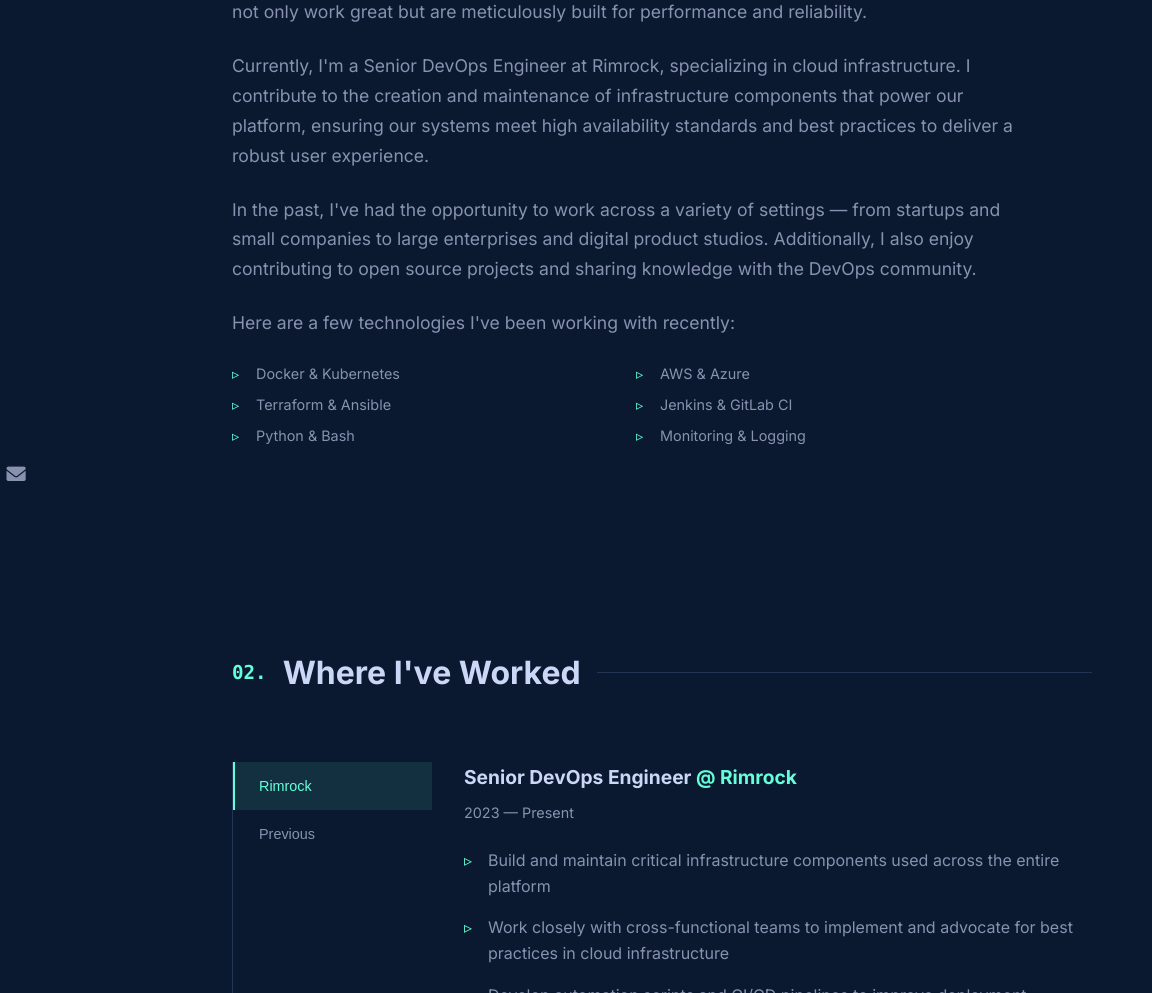
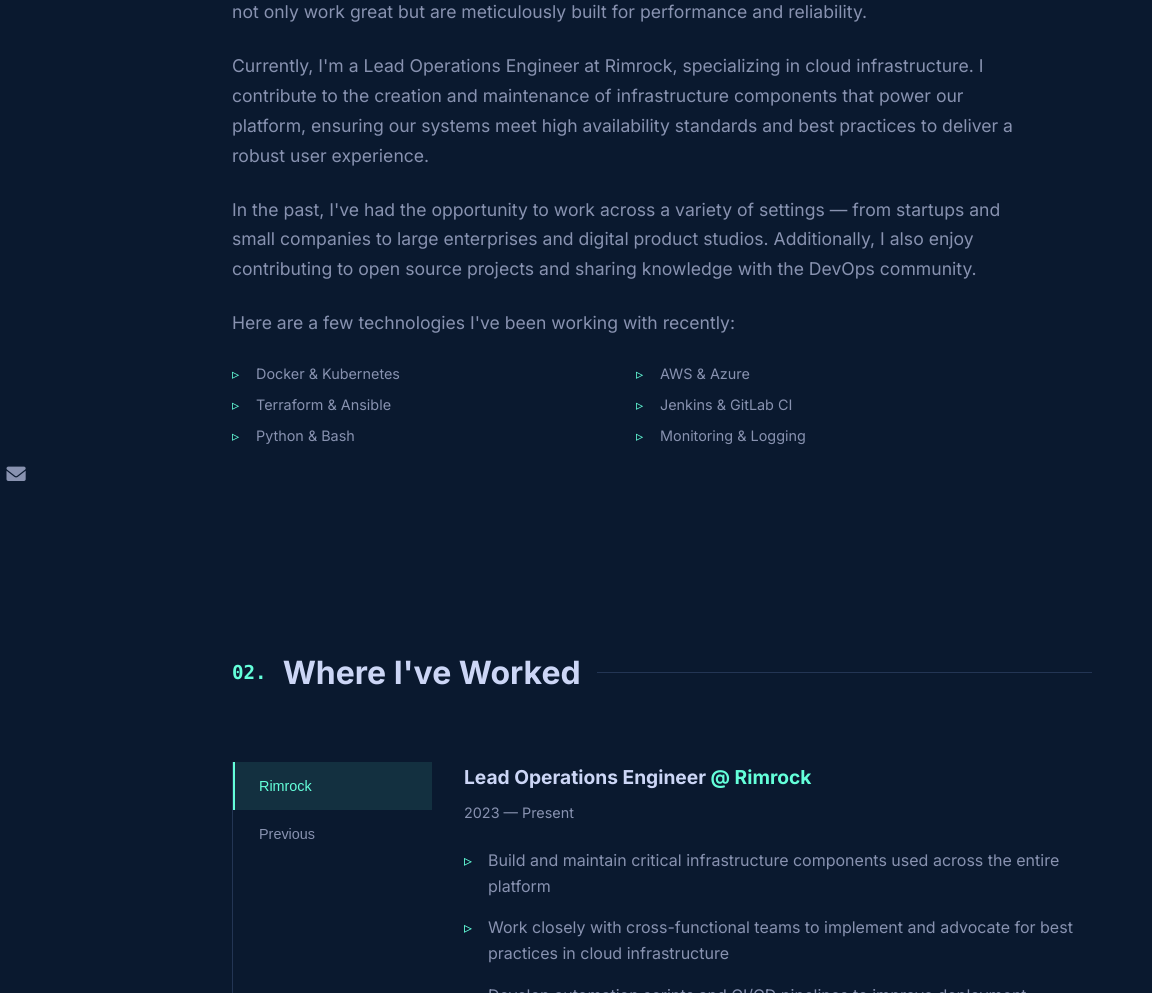
Before and after one commit to tmlibutan/mlibutan.github.io, a plain HTML site: page index.html in a window 1280 px wide. Shown: the part 278-1271 px from the top of the page, 128-1280 px from the left. Drawn offline with Linux system fonts and the light colour scheme.

Commit message:
update title

```diff
--- a/index.html
+++ b/index.html
@@ -56,7 +56,7 @@
                             that not only work great but are meticulously built for performance and reliability.
                         </p>
                         <p>
-                            Currently, I'm a Senior DevOps Engineer at Rimrock, specializing in cloud infrastructure.
+                            Currently, I'm a Lead Operations Engineer at Rimrock, specializing in cloud infrastructure.
                             I contribute to the creation and maintenance of infrastructure components that power our platform,
                             ensuring our systems meet high availability standards and best practices to deliver a robust user experience.
                         </p>
@@ -91,7 +91,7 @@
                     </div>
                     <div class="experience-panels">
                         <div class="tab-panel active" id="tab1">
-                            <h3>Senior DevOps Engineer <span class="company">@ Rimrock</span></h3>
+                            <h3>Lead Operations Engineer <span class="company">@ Rimrock</span></h3>
                             <p class="duration">2023 — Present</p>
                             <ul class="experience-list">
                                 <li>Build and maintain critical infrastructure components used across the entire platform</li>
```
